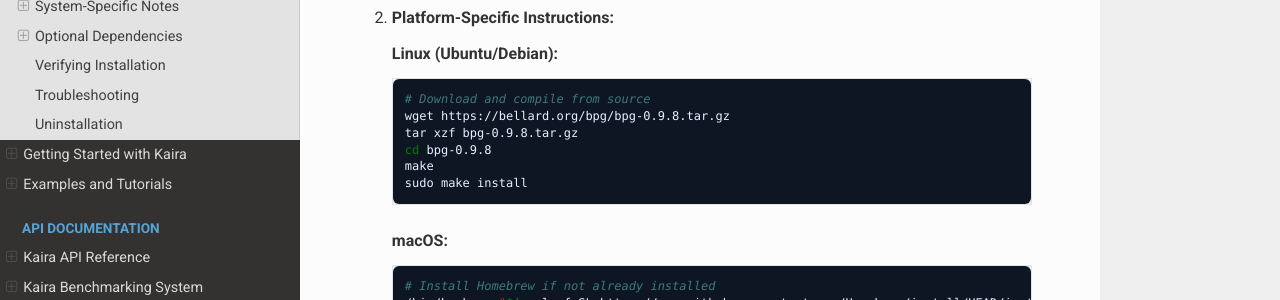
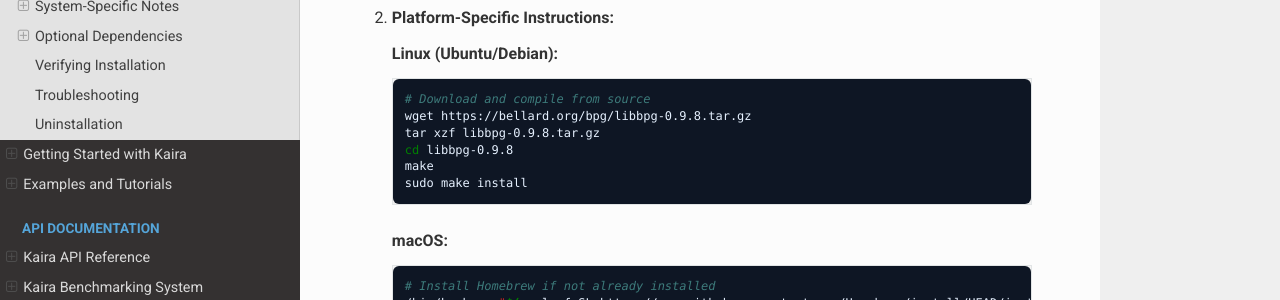
Before and after one commit to ipc-lab/kaira, a Sphinx documentation site: the page built from docs/installation.rst, in a window 1280 px wide and 900 px high, scrolled down 2702 px. Shown: the part 151-451 px from the top of the window. Built offline with Sphinx 7.4.7 and the Read the Docs theme 3.1.0, drawn with Linux system fonts in a browser that asks for light colours; nearby versions of some CDN libraries; pages that are not in the unit, such as notebooks, are missing from menus; the version number could not be read and is left out.

Commit message:
Update BPG download links to use the correct source for improved installation reliability

```diff
--- a/docs/installation.rst
+++ b/docs/installation.rst
@@ -121,9 +121,9 @@
    .. code-block:: bash
 
       # Download and compile from source
-      wget https://bellard.org/bpg/bpg-0.9.8.tar.gz
-      tar xzf bpg-0.9.8.tar.gz
-      cd bpg-0.9.8
+      wget https://bellard.org/bpg/libbpg-0.9.8.tar.gz
+      tar xzf libbpg-0.9.8.tar.gz
+      cd libbpg-0.9.8
       make
       sudo make install
 
```
Also changed, not shown: 2 other files.
